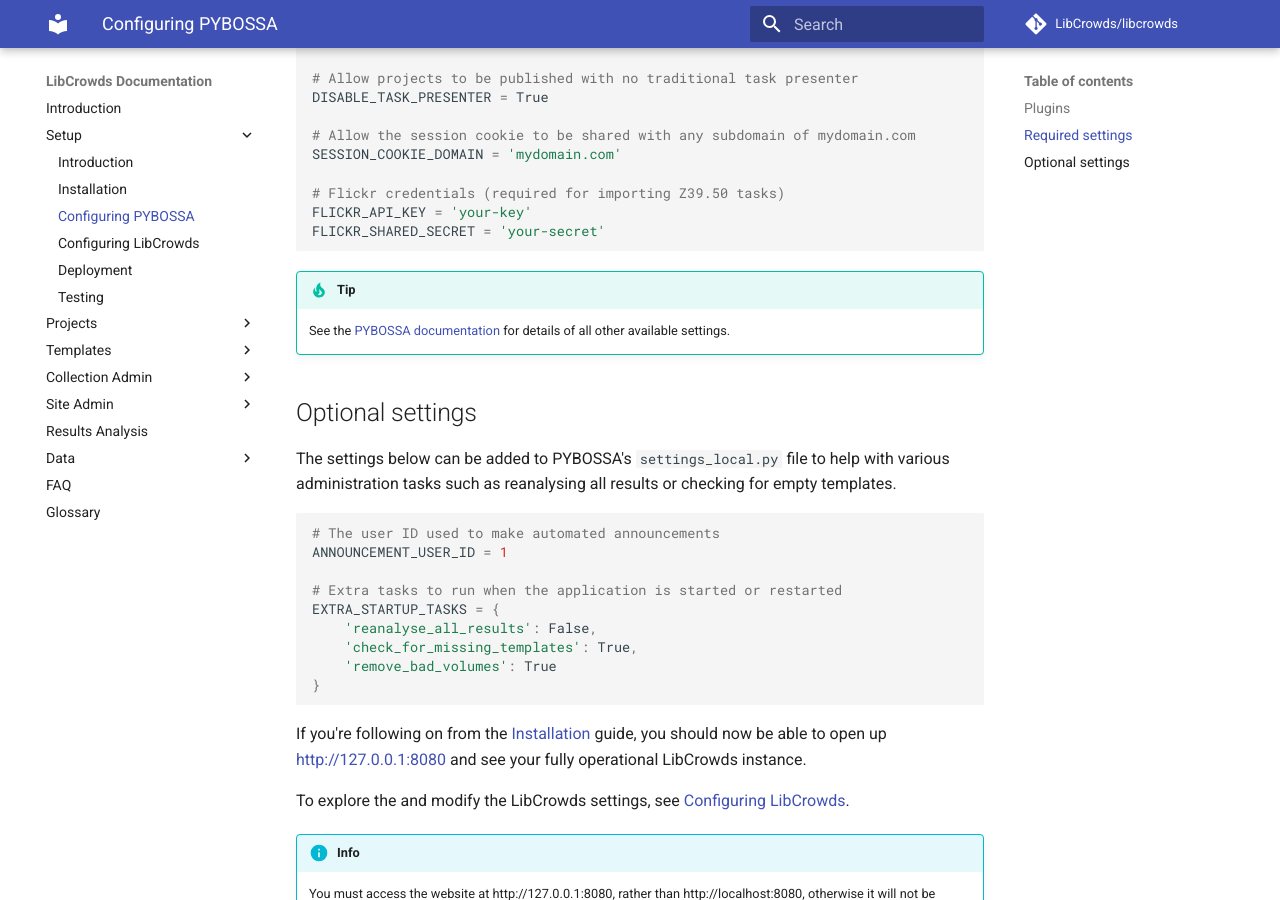
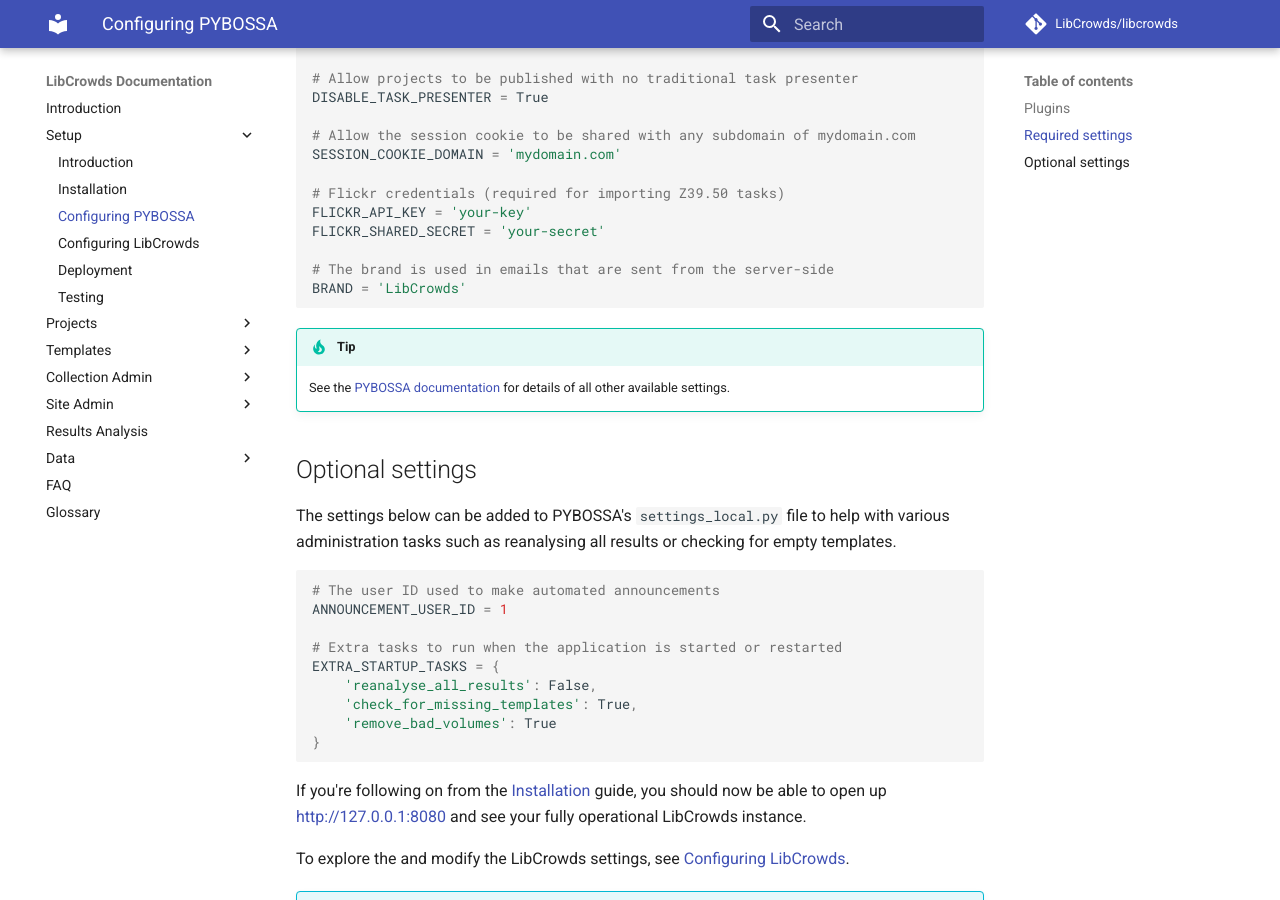
Before and after one commit to LibCrowds/docs, an MkDocs documentation site: the page built from docs/setup/configuring-pybossa.md, in a window 1280 px wide and 900 px high, scrolled down 1505 px. Built offline with MkDocs 1.6.1 and Material for MkDocs 9.7.7, drawn with Linux system fonts in a browser that asks for light colours; comment, search, counter and statistics services are not loaded; old or Windows-style settings are respelled for this version of MkDocs.

Commit message:
Add BRAND to pybossa settings

````diff
--- a/docs/setup/configuring-pybossa.md
+++ b/docs/setup/configuring-pybossa.md
@@ -76,6 +76,9 @@
 # Flickr credentials (required for importing Z39.50 tasks)
 FLICKR_API_KEY = 'your-key'
 FLICKR_SHARED_SECRET = 'your-secret'
+
+# The brand is used in emails that are sent from the server-side
+BRAND = 'LibCrowds'
 ```
 
 !!! tip
````
